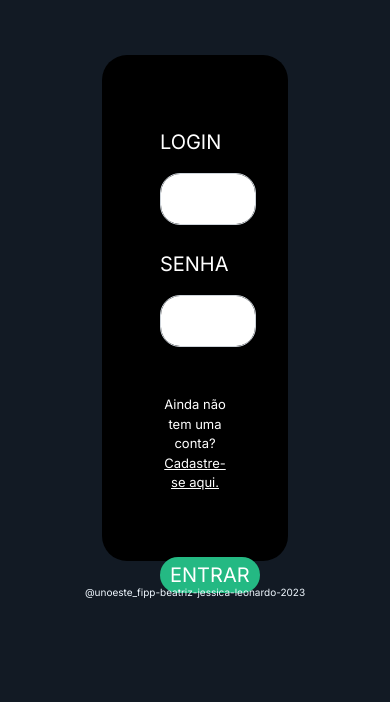
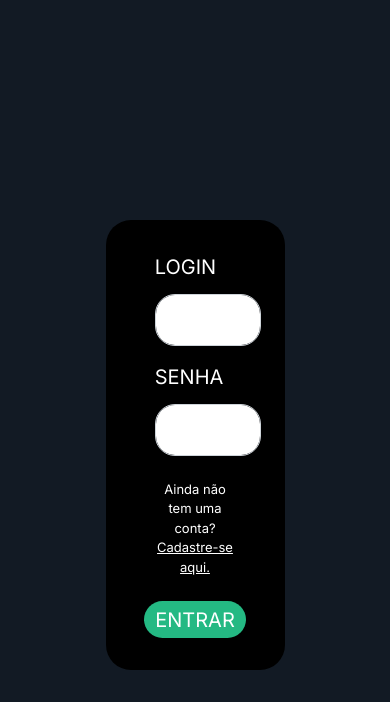
Before and after one commit to jessicaperdomo/verXus, a website: page pages/iniciarSessao/iniciarSessao.html in a window 390 px wide. Shown: the part 142-844 px from the top of the page. Drawn offline with nearby package versions, Linux system fonts and the light colour scheme; a web font is replaced by a local one.

Commit message:
Consertando responsividade da div

```diff
--- a/pages/iniciarSessao/iniciarSessao.css
+++ b/pages/iniciarSessao/iniciarSessao.css
@@ -1,8 +1,23 @@
+.parent-container {
+    display: flex;
+    justify-content: center;
+    align-items: center;
+    height: 100vh;
+}
+
 .caixaLogin{
-    background-color: black;
+    background-color: rgb(0, 0, 0);
     border-radius: 25px;
-    width: 40%;
-    height: 60%;
+
+    width: 50%;
+    max-width: 60%;
+
+    height: auto;
+
+    display: flex;
+    flex-direction: column;
+    justify-content: center;
+    align-items: center;
 }
 
 .tamanhoLogin{
@@ -17,13 +32,21 @@
     background-color: #24B983;
 }
 
+.btn-cor:hover{
+    background-color: #1a8960;
+}
+
 .sublinha{
-    text-decoration: underline
+    text-decoration: underline;
 }
 
 .form-limitado {
     width: 45%;
     margin: auto;
+
+    display: flex;
+    flex-direction: column;
+    justify-content: center;
 }
 
 .arredonda {
--- a/pages/iniciarSessao/iniciarSessao.html
+++ b/pages/iniciarSessao/iniciarSessao.html
@@ -18,7 +18,7 @@
     <link rel="preconnect" href="https://fonts.gstatic.com" crossorigin>
     <link href="https://fonts.googleapis.com/css2?family=Inter&family=Jolly+Lodger&display=swap" rel="stylesheet">
 </head>
-<body class="d-flex flex-column justify-content-center">
+<body>
     <nav class="navbar">
         <a href="../home/home.html" class="navbar-brand fontJolly">VERXUS</a>
         <div class="form_inline">
@@ -28,25 +28,24 @@
             <a href="./iniciarSessao.html" class="fontInter ml-4">INICIAR SESSÃO</a>
         </div>
     </nav>
-
-    <section class="container caixaLogin  mt-5">
-        <form class="form-limitado p-4">
-            <div class="form-group mt-5 ">
+    <div class="parent-container p-3">
+        <section class="caixaLogin d-flex flex-column justify-content-center align-items-center">
+            <form class="form-limitado justify-content-center align-items-center p-3">
+                <div class="form-group mt-3">
                     <label for="exampleInputEmail1" class="fontInterWhite2 tamanhoLogin">LOGIN</label>
-                <input type="email" class="form-control arredondaCampo mt-2" id="exampleInputEmail1" aria-describedby="emailHelp" >
+                    <input type="email" class="form-control arredondaCampo mt-1" id="exampleInputEmail1" aria-describedby="emailHelp" >
                 </div>
-            <div class="form-group mt-4 ">
+                <div class="form-group">
                     <label for="exampleInputPassword1" class="fontInterWhite2 tamanhoLogin">SENHA</label>
-                <input type="password" class="form-control arredondaCampo mt-2" id="exampleInputPassword1" >
+                    <input type="password" class="form-control arredondaCampo mt-1" id="exampleInputPassword1" >
                 </div>
-            <div class="text-center fontInterWhite2 tamanho2 mt-5">
-                <p>Ainda não tem uma conta? <span class="sublinha">Cadastre-se aqui.</span></p>
+                <div class="text-center tamanho2 mt-2">
+                    <p class="fontInterWhite2">Ainda não tem uma conta? <a href="#" class="fontInterWhite2 sublinha">Cadastre-se aqui.</a></p>
                 </div>
-            <div class = "text-center">
-                <button type="submit" class="btn btn-cor fontInterWhite2 tamanhoLogin arredonda mt-5">ENTRAR</button>
-            </div>
+                <button type="submit" class="btn btn-cor fontInterWhite2 tamanhoLogin arredonda mt-2 mb-3">ENTRAR</button>
             </form>
         </section>
+    </div>
 
     <footer class="pt-4 pb-4">
         <p class="fontInterFooter">@unoeste_fipp-beatriz-jessica-leonardo-2023</p>
```
Lines whose indentation alone changed are shown as unchanged.
